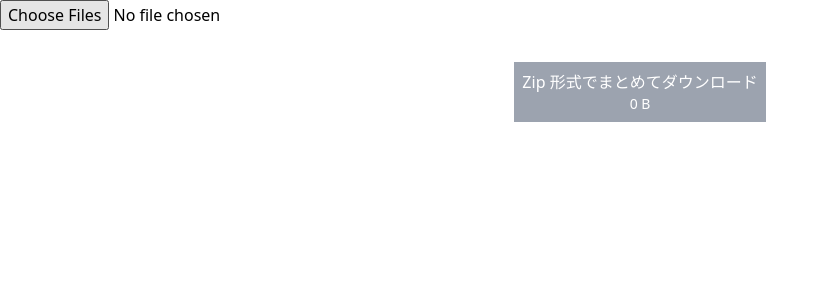
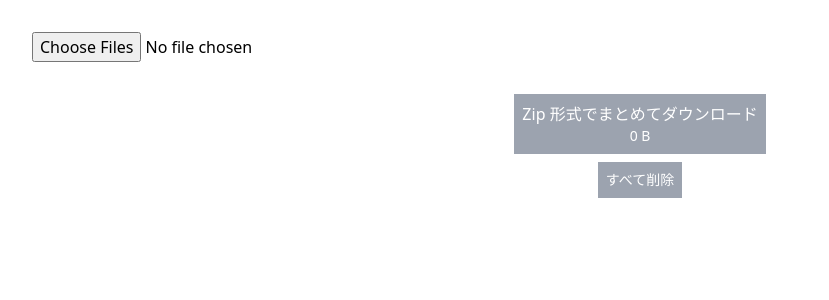
Before and after one commit to koki-develop/resizeimg, a Next.js app: page / in a window 1280 px wide. Shown: the top 300 px of the page, without its empty margins (0-829 px from the left). Built offline with nearby package versions, Linux system fonts and the light colour scheme.

Commit message:
Remove all

```diff
--- a/src/app/layout.tsx
+++ b/src/app/layout.tsx
@@ -13,7 +13,9 @@ export default function RootLayout({
 }) {
   return (
     <html lang="ja">
-      <body>{children}</body>
+      <body>
+        <main className="p-8">{children}</main>
+      </body>
     </html>
   );
 }
--- a/src/components/pages/HomePage/HomePage.tsx
+++ b/src/components/pages/HomePage/HomePage.tsx
@@ -73,6 +73,13 @@ const HomePage = () => {
     });
   }, []);
 
+  const handleRemoveAllImages = useCallback(() => {
+    if (!confirm("プレビュー中のすべての画像を削除しますか？")) return;
+
+    setFiles([]);
+    setPreviewImageFiles([]);
+  }, []);
+
   return (
     <div className="flex flex-col gap-4">
       <input
@@ -96,13 +103,21 @@ const HomePage = () => {
         ))}
       </div>
 
-      <div className="flex justify-center">
+      <div className="flex items-center gap-2 flex-col">
         <ZipButton
           imageFiles={previewImageFiles.map(
             (previewImageFile) => previewImageFile.imageFile,
           )}
           disabled={resizing}
         />
+
+        <button
+          className="bg-red-500 p-2 text-sm text-white disabled:bg-gray-400"
+          onClick={handleRemoveAllImages}
+          disabled={files.length === 0}
+        >
+          すべて削除
+        </button>
       </div>
     </div>
   );
--- a/src/components/pages/HomePage/ZipButton.tsx
+++ b/src/components/pages/HomePage/ZipButton.tsx
@@ -29,11 +29,24 @@ const ZipButton = memo(({ imageFiles, disabled }: ZipButtonProps) => {
 
     setZipping(true);
 
+    const names = new Map<string, number>();
+
     const zip = new JSZip();
     for (const imageFile of imageFiles) {
       if (!imageFile) continue;
+
+      const name = names.get(imageFile.name) ?? 0;
+      names.set(imageFile.name, name + 1);
+
       const base64 = dataUrlToBase64(imageFile.dataUrl);
-      zip.file(imageFile.name, base64, { base64: true });
+
+      const fileExtension = imageFile.name.split(".").pop();
+      const fileBasename = imageFile.name.replace(`.${fileExtension}`, "");
+      const filename =
+        name === 0
+          ? imageFile.name
+          : `${fileBasename} (${name}).${fileExtension}`;
+      zip.file(filename, base64, { base64: true });
     }
     zip.generateAsync({ type: "blob" }).then((blob) => {
       if (!unmounted) {
```
